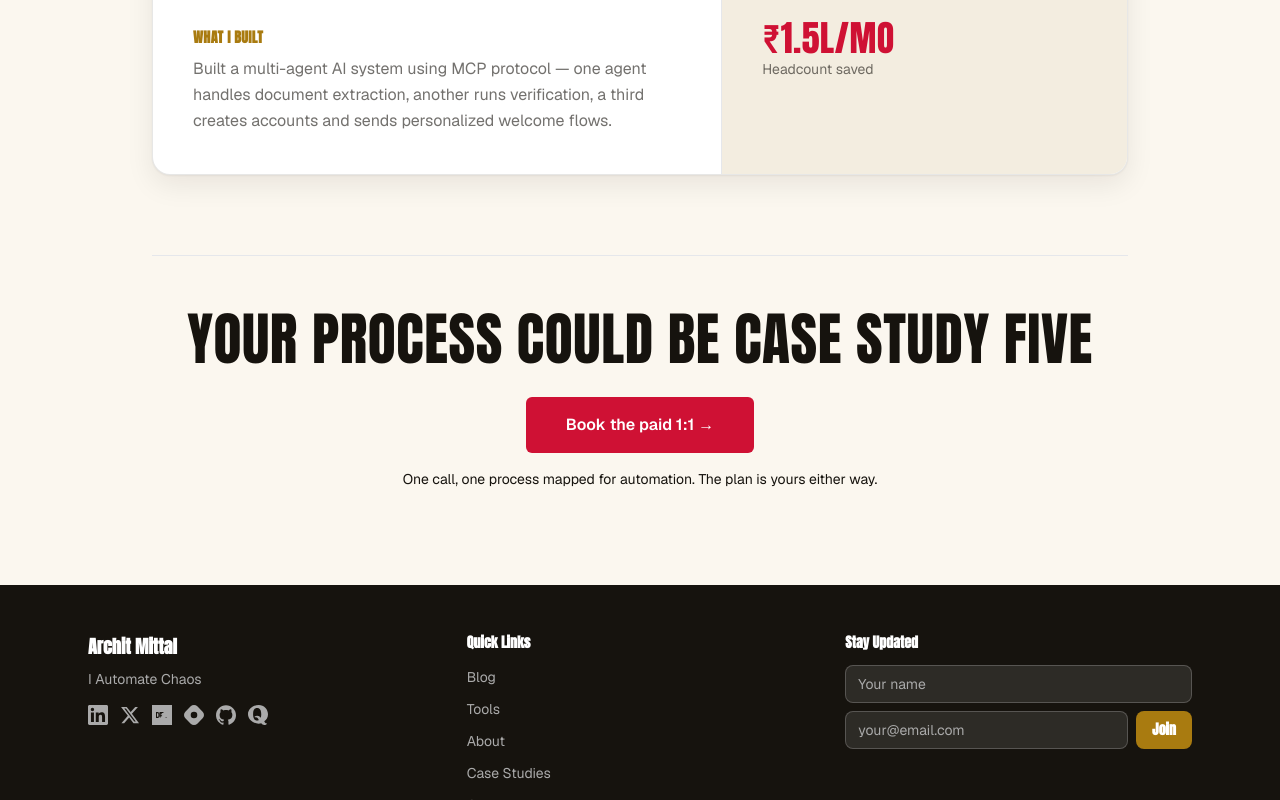
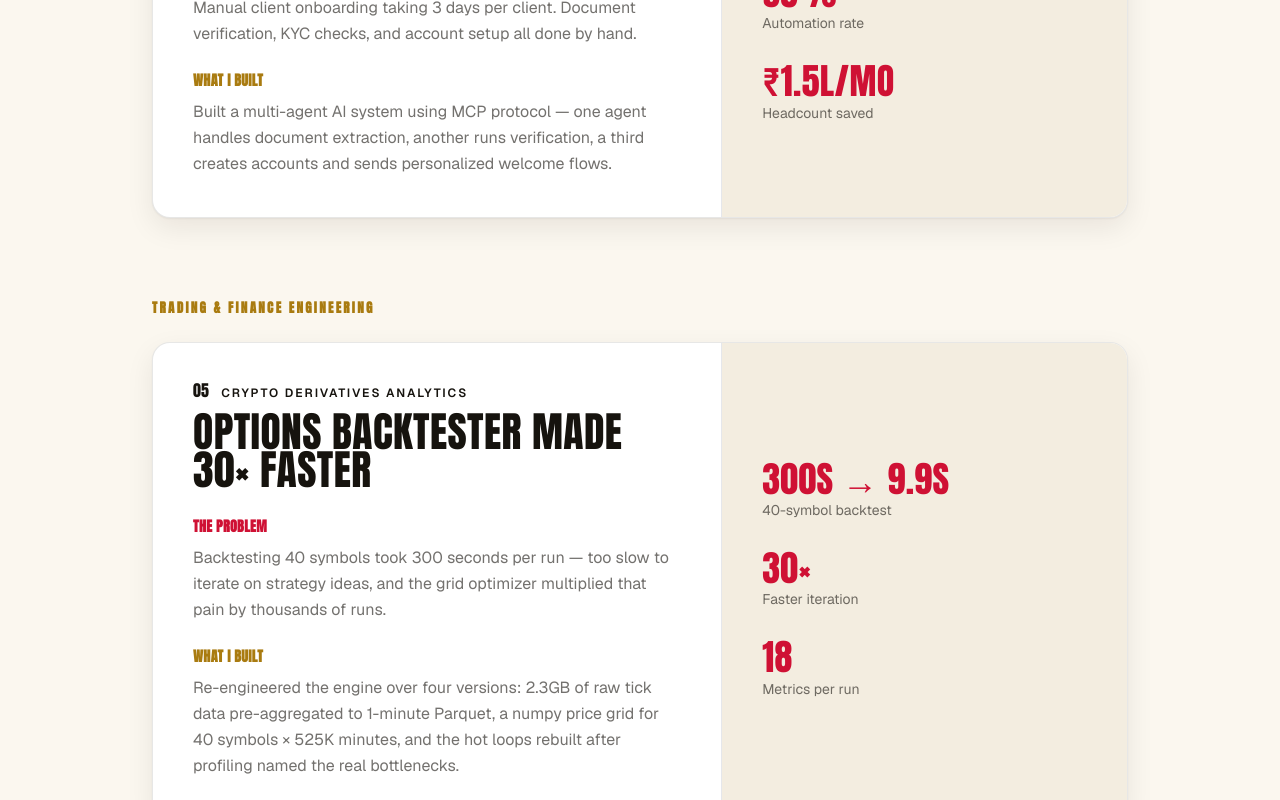
Before and after one commit to archit-akg13/architmittal.com, a Next.js app: page /case-studies in a window 1280 px wide. Shown: the part 2000-2800 px from the top of the page. Built offline with nearby package versions, Linux system fonts and the light colour scheme; no server answers.

Commit message:
Case studies: 4 finance/trading engineering stories from real project records

```diff
--- a/app/case-studies/page.tsx
+++ b/app/case-studies/page.tsx
@@ -53,6 +53,53 @@ const CASE_STUDIES = [
   },
 ]
 
+const FINANCE_CASES = [
+  {
+    title: 'Options backtester made 30× faster',
+    client: 'Crypto derivatives analytics',
+    problem: 'Backtesting 40 symbols took 300 seconds per run — too slow to iterate on strategy ideas, and the grid optimizer multiplied that pain by thousands of runs.',
+    solution: 'Re-engineered the engine over four versions: 2.3GB of raw tick data pre-aggregated to 1-minute Parquet, a numpy price grid for 40 symbols × 525K minutes, and the hot loops rebuilt after profiling named the real bottlenecks.',
+    results: [
+      { metric: '300s → 9.9s', label: '40-symbol backtest' },
+      { metric: '30×', label: 'Faster iteration' },
+      { metric: '18', label: 'Metrics per run' },
+    ],
+  },
+  {
+    title: '64,320 backtests before one rupee at risk',
+    client: 'Crypto signal advisory',
+    problem: 'Picking strategies by eyeballing a handful of charts — no way to know if a "winner" was real edge or curve-fit luck.',
+    solution: 'Built an optimization pipeline that swept 64,320 parameter combinations in ~90 minutes, then a walk-forward filter: five years in-sample, five months out-of-sample — only strategies whose out-of-sample results reproduce the in-sample ones go live.',
+    results: [
+      { metric: '64,320', label: 'Backtests in one sweep' },
+      { metric: '~90 min', label: 'Sweep runtime' },
+      { metric: '5yr / 5mo', label: 'In-sample / out-of-sample' },
+    ],
+  },
+  {
+    title: 'The audit that found fees eating the account',
+    client: 'Proprietary trading account',
+    problem: 'An account that felt like it was losing to the market. 178 real positions over six months said otherwise.',
+    solution: 'Forensic audit of every fill: fees of ₹37,966 exceeded the net trading loss itself; low-conviction days alone cost ₹36,408; realised payoff was 1.78:1 against a believed 1:10. Rebuilt sizing (5% → 1% probes with halt tiers) and moved venues to halve the round-trip cost.',
+    results: [
+      { metric: '178', label: 'Real positions audited' },
+      { metric: '₹37,966', label: 'Fees found > net loss' },
+      { metric: '−50%', label: 'Round-trip cost after venue move' },
+    ],
+  },
+  {
+    title: 'A funding-rate bot the client fully owns',
+    client: 'Private trading client',
+    problem: 'Wanted to capture exchange funding-rate windows 24/7 — without handing his API keys or capital to a third-party platform.',
+    solution: 'Delivered a funding-rate capture bot deployed on the client\u2019s own VPS with a password-protected dashboard: he sets notional, leverage and thresholds himself. Isolated release branch so his version never breaks when the core evolves. ~77% win rate in our testing of the capture mode.',
+    results: [
+      { metric: '24/7', label: 'Runs on his own server' },
+      { metric: '~77%', label: 'Win rate in testing' },
+      { metric: '100%', label: 'Client owns keys, capital, code' },
+    ],
+  },
+]
+
 export default function CaseStudiesPage() {
   return (
     <main className="bg-[--paper] text-[--ink]">
@@ -63,7 +110,8 @@ export default function CaseStudiesPage() {
           Four real projects, with the numbers they produced. Every figure below was measured after delivery, not projected before it.
         </p>
 
-        <div className="mt-14 space-y-10">
+        <h2 className="eyebrow mt-14">Business automation</h2>
+        <div className="mt-6 space-y-10">
           {CASE_STUDIES.map((cs, i) => (
             <article key={cs.title} data-reveal className="dcard overflow-hidden">
               <div className="grid grid-cols-1 md:grid-cols-[minmax(0,1.4fr)_minmax(0,1fr)]">
@@ -90,6 +138,35 @@ export default function CaseStudiesPage() {
           ))}
         </div>
 
+        <h2 className="eyebrow mt-20">Trading &amp; finance engineering</h2>
+        <div className="mt-6 space-y-10">
+          {FINANCE_CASES.map((cs, i) => (
+            <article key={cs.title} data-reveal className="dcard overflow-hidden">
+              <div className="grid grid-cols-1 md:grid-cols-[minmax(0,1.4fr)_minmax(0,1fr)]">
+                <div className="p-8 sm:p-10">
+                  <p className="text-xs font-semibold uppercase tracking-[0.16em] text-[--ink]/50">
+                    <span className="display mr-3 text-base text-[--ink]/30">0{i + 5}</span>{cs.client}
+                  </p>
+                  <h3 className="display mt-3 text-[--ink] text-[clamp(1.6rem,3.4vw,2.6rem)]">{cs.title}</h3>
+                  <h4 className="mt-7 text-sm font-semibold uppercase tracking-wide text-[--red]">The problem</h4>
+                  <p className="mt-2 leading-relaxed text-[--ink-dim]">{cs.problem}</p>
+                  <h4 className="mt-6 text-sm font-semibold uppercase tracking-wide text-[--gold]">What I built</h4>
+                  <p className="mt-2 leading-relaxed text-[--ink-dim]">{cs.solution}</p>
+                </div>
+                <div className="flex flex-col justify-center gap-8 border-t border-[--ink]/10 bg-[--paper3] p-8 sm:p-10 md:border-l md:border-t-0">
+                  {cs.results.map((r) => (
+                    <div key={r.label}>
+                      <div className="display tnum text-4xl text-[--red]">{r.metric}</div>
+                      <div className="mt-1 text-sm text-[--ink-dim]">{r.label}</div>
+                    </div>
+                  ))}
+                </div>
+              </div>
+            </article>
+          ))}
+        </div>
+        <p className="mt-8 text-sm text-[--ink]/50">Engineering results from real systems — figures from project records. Nothing here is trading or investment advice.</p>
+
         <div className="mt-20 border-t border-[--ink]/10 pt-14 text-center">
           <h2 className="display text-[--ink] text-[clamp(2rem,5.5vw,3.6rem)]">Your process could be case study five</h2>
           <a href={CAL_URL}
```
